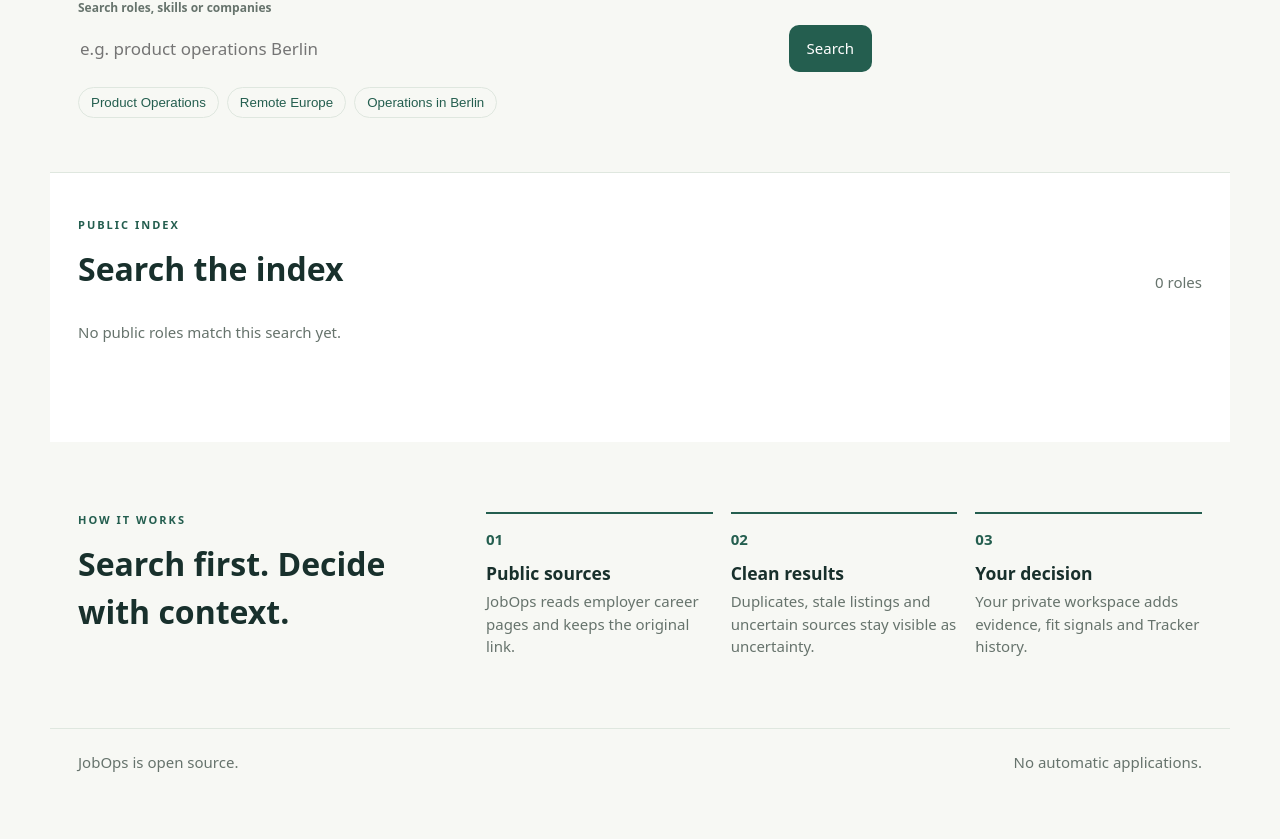
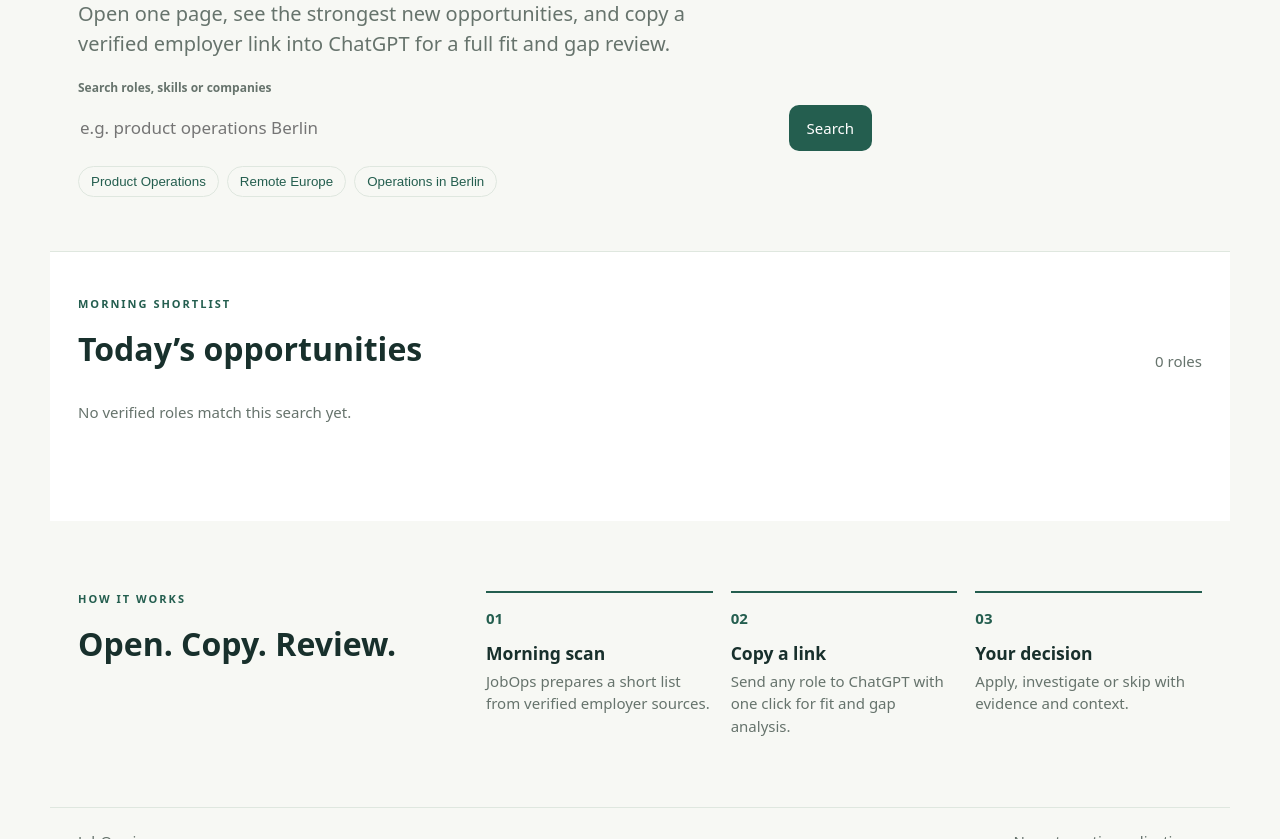
Before and after one commit to annamariadirella-coder/apply-maybe-skip, a website with bundled scripts: page apps/search/index.html in a window 1280 px wide. Shown: the part 469-1308 px from the top of the page. Before the commit the page ends 1264 px from the top, so only its background shows below. Built offline with nearby package versions, Linux system fonts and the light colour scheme; no server answers.

Commit message:
Turn public search into morning desk

```diff
--- a/apps/search/app.js
+++ b/apps/search/app.js
@@ -1,7 +1,5 @@
 import {searchPublicJobs} from '../../services/search/index.js';
-
-const query = document.querySelector('#query'), list = document.querySelector('#job-list'), status = document.querySelector('#status'), count = document.querySelector('#result-count'), title = document.querySelector('#results-title');
-let index = [];
-function render() { const jobs = searchPublicJobs(index,{query:query.value}); count.textContent = `${jobs.length} ${jobs.length===1?'role':'roles'}`; title.textContent = query.value ? `Results for “${query.value}”` : 'Search the index'; list.replaceChildren(...jobs.map(job => { const card=document.createElement('article'); card.className='job-card'; card.innerHTML=`<p>${job.company}</p><h3>${job.title}</h3><p>${job.location} · ${job.workplace_type}</p><a href="${job.url}" target="_blank" rel="noopener noreferrer">Read employer posting ↗</a>`; return card; })); if(!jobs.length) status.textContent='No public roles match this search yet.'; else status.textContent='Results come from public employer sources. Review the original posting before deciding.'; }
-async function load() { try { const response=await fetch('data/jobs.json'); if(!response.ok) throw new Error('No index'); index=await response.json(); } catch { index=[]; } render(); }
-document.querySelector('#search-button').addEventListener('click',render); query.addEventListener('keydown',event=>{if(event.key==='Enter')render();}); document.querySelectorAll('[data-query]').forEach(button=>button.addEventListener('click',()=>{query.value=button.dataset.query;render();})); load();
+const query=document.querySelector('#query'),list=document.querySelector('#job-list'),status=document.querySelector('#status'),count=document.querySelector('#result-count'),title=document.querySelector('#results-title'); let index=[];
+function render(){const jobs=searchPublicJobs(index,{query:query.value}); count.textContent=`${jobs.length} ${jobs.length===1?'role':'roles'}`; title.textContent=query.value?`Results for “${query.value}”`:'Today’s opportunities'; list.replaceChildren(...jobs.map(job=>{const card=document.createElement('article');card.className='job-card';card.innerHTML=`<p>${job.company}</p><h3>${job.title}</h3><p>${job.location} · ${job.workplace_type}</p><p class="why">Verified employer source · ready for fit review</p><div class="job-actions"><a class="button quiet" href="${job.url}" target="_blank" rel="noopener noreferrer">Open posting ↗</a><button class="button primary copy-link">Copy link</button></div>`;card.querySelector('.copy-link').addEventListener('click',async e=>{await navigator.clipboard?.writeText(job.url);e.currentTarget.textContent='Copied';});return card;}));status.textContent=jobs.length?'These roles come from verified employer sources. Copy a link into ChatGPT for your fit and gap review.':'No verified roles match this search yet.';}
+async function load(){try{const response=await fetch('data/jobs.json');if(!response.ok)throw new Error('No index');index=await response.json();}catch{index=[];}render();}
+document.querySelector('#search-button').addEventListener('click',render);query.addEventListener('keydown',e=>{if(e.key==='Enter')render();});document.querySelectorAll('[data-query]').forEach(button=>button.addEventListener('click',()=>{query.value=button.dataset.query;render();}));load();
--- a/apps/search/index.html
+++ b/apps/search/index.html
@@ -1,6 +1,6 @@
-<!doctype html><html lang="en"><head><meta charset="utf-8"><meta name="viewport" content="width=device-width,initial-scale=1"><title>JobOps — Find work worth your time</title><link rel="stylesheet" href="style.css"></head><body>
+<!doctype html><html lang="en"><head><meta charset="utf-8"><meta name="viewport" content="width=device-width,initial-scale=1"><title>JobOps Morning Desk</title><link rel="stylesheet" href="style.css"></head><body>
 <header class="top"><a class="brand" href="./"><span>J</span> JobOps</a><nav><a href="#how">How it works</a><a href="#about">Open source</a><a class="button quiet" href="../dashboard/">My workspace ↗</a></nav></header>
-<main><section class="hero"><p class="eyebrow">OPEN JOB SEARCH · HUMAN-CENTRED FILTERING</p><h1>Find work worth your time.</h1><p class="lede">Search public employer jobs, then understand why a role may fit before you open another tab.</p><div class="searchbar"><label for="query">Search roles, skills or companies</label><div><input id="query" type="search" placeholder="e.g. product operations Berlin" autocomplete="off"><button id="search-button" class="button primary">Search</button></div></div><div class="quick"><button data-query="Product Operations">Product Operations</button><button data-query="Remote Europe">Remote Europe</button><button data-query="Operations Berlin">Operations in Berlin</button></div></section>
-<section class="results" aria-live="polite"><div class="results-head"><div><p class="eyebrow">PUBLIC INDEX</p><h2 id="results-title">Search the index</h2></div><span id="result-count" class="count">0 roles</span></div><div id="status" class="status">The public index will appear here when a source scan is connected.</div><div id="job-list" class="job-list"></div></section>
-<section id="how" class="how"><div><p class="eyebrow">HOW IT WORKS</p><h2>Search first. Decide with context.</h2></div><div class="steps"><article><b>01</b><h3>Public sources</h3><p>JobOps reads employer career pages and keeps the original link.</p></article><article><b>02</b><h3>Clean results</h3><p>Duplicates, stale listings and uncertain sources stay visible as uncertainty.</p></article><article><b>03</b><h3>Your decision</h3><p>Your private workspace adds evidence, fit signals and Tracker history.</p></article></div></section>
+<main><section class="hero"><p class="eyebrow">JOBOPS MORNING DESK · YOUR DAILY SHORTLIST</p><h1>Start the day with work worth your time.</h1><p class="lede">Open one page, see the strongest new opportunities, and copy a verified employer link into ChatGPT for a full fit and gap review.</p><div class="searchbar"><label for="query">Search roles, skills or companies</label><div><input id="query" type="search" placeholder="e.g. product operations Berlin" autocomplete="off"><button id="search-button" class="button primary">Search</button></div></div><div class="quick"><button data-query="Product Operations">Product Operations</button><button data-query="Remote Europe">Remote Europe</button><button data-query="Operations Berlin">Operations in Berlin</button></div></section>
+<section class="results" aria-live="polite"><div class="results-head"><div><p class="eyebrow">MORNING SHORTLIST</p><h2 id="results-title">Today’s opportunities</h2></div><span id="result-count" class="count">0 roles</span></div><div id="status" class="status">Your verified morning shortlist will appear here after the source scan.</div><div id="job-list" class="job-list"></div></section>
+<section id="how" class="how"><div><p class="eyebrow">HOW IT WORKS</p><h2>Open. Copy. Review.</h2></div><div class="steps"><article><b>01</b><h3>Morning scan</h3><p>JobOps prepares a short list from verified employer sources.</p></article><article><b>02</b><h3>Copy a link</h3><p>Send any role to ChatGPT with one click for fit and gap analysis.</p></article><article><b>03</b><h3>Your decision</h3><p>Apply, investigate or skip with evidence and context.</p></article></div></section>
 <footer id="about"><span>JobOps is open source.</span><span>No automatic applications.</span></footer></main><script type="module" src="app.js"></script></body></html>
```
